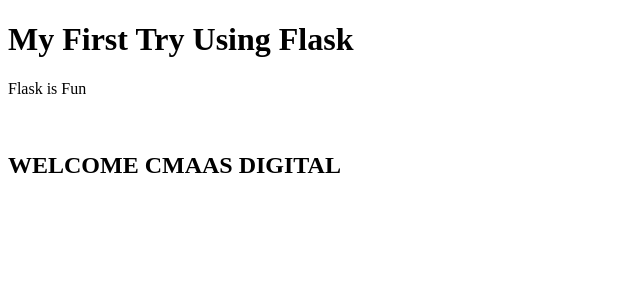
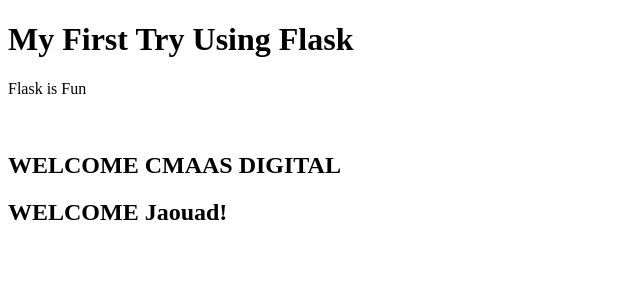
Before and after one commit to prinudickson/flask_ini, a Flask app: page / in a window 1280 px wide. Shown: the part 116-416 px from the top of the page, without its empty margins (0-640 px from the left). Run offline with Flask 2, Linux system fonts and the light colour scheme.

Commit message:
change to ui
change

```diff
--- a/templates/home.html
+++ b/templates/home.html
@@ -12,6 +12,7 @@
     <h1> My First Try Using Flask </h1>
     <p> Flask is Fun </p> <br>
     <h2> WELCOME CMAAS DIGITAL </h2>
+    <h2> WELCOME Jaouad! </h2>
     {% endblock %}
 
   </body>
```
